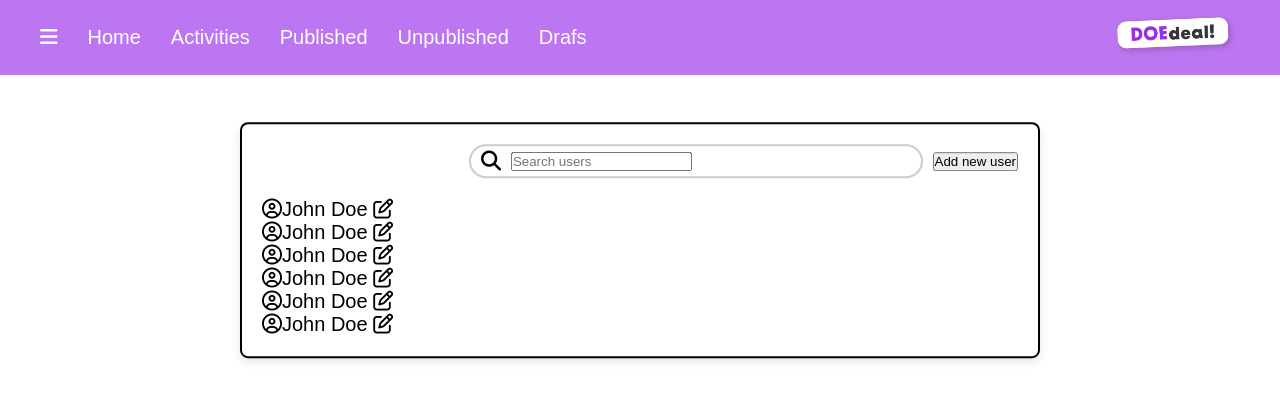
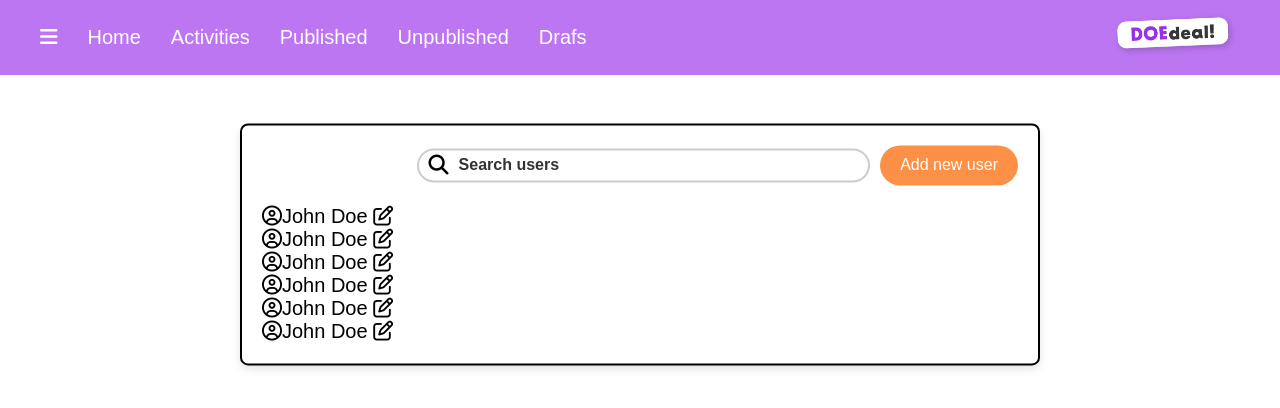
Before and after one commit to DDammers-MA/Business-portal, a Next.js app: page /search in a window 1280 px wide. Shown: the top 408 px of the page. Built offline with nearby package versions, Linux system fonts and the light colour scheme.

Commit message:
Add new user knop gestyled

```diff
--- a/src/app/search/search.module.scss
+++ b/src/app/search/search.module.scss
@@ -37,3 +37,35 @@
     font-weight: bold;
     color: #000;
 }
+
+.inputField {
+    border: none;
+    outline: none;
+    width: 100%;
+    font-size: 16px;
+    color: #333;
+}
+
+.inputField::placeholder {
+    color: #333;
+    font-weight: bold;
+}
+
+.addUserButton {
+    background-color: #fc9047;
+    color: #ffffff;
+    border: none;
+    border-radius: 20px;
+    padding: 5px 20px;
+    font-size: 16px;
+    cursor: pointer;
+    height: 40px;
+}
+
+.addUserButton:hover {
+    background-color: #e67a3c;
+}
+
+.userList {
+    margin-top: 20px;
+}
```
Lines whose indentation alone changed are shown as unchanged.
